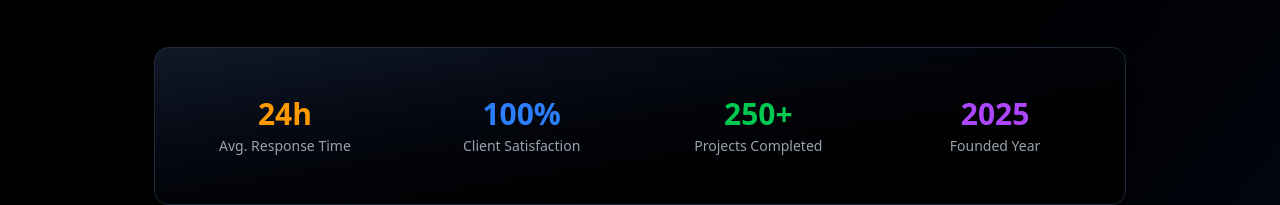
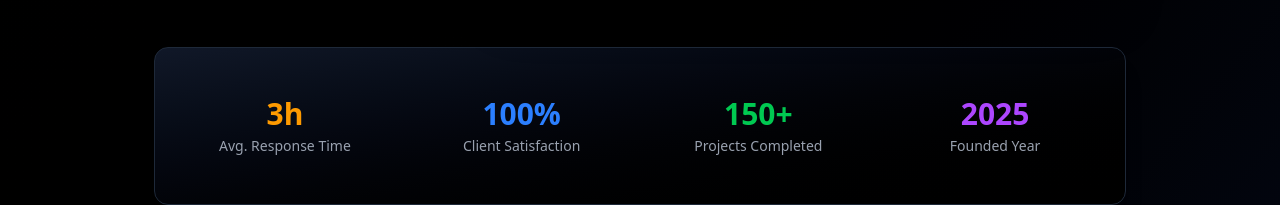
Before and after one commit to AnantDjha/vyaktify-media, a React (Vite) app in the folder frontend--/: page /contact in a window 1280 px wide. Shown: the part 1195-1400 px from the top of the page. Built offline with nearby package versions, Linux system fonts and the light colour scheme.

Commit message:
just a push

```diff
--- a/frontend--/src/contact/contact-page.tsx
+++ b/frontend--/src/contact/contact-page.tsx
@@ -597,7 +597,7 @@ export default function ContactPage() {
                         <CardContent className="p-5 md:p-6">
                             <div className="grid grid-cols-2 md:grid-cols-4 gap-4 md:gap-6">
                                 <div className="text-center">
-                                    <div className="text-2xl md:text-3xl font-bold text-amber-500 mb-1">24h</div>
+                                    <div className="text-2xl md:text-3xl font-bold text-amber-500 mb-1">3h</div>
                                     <p className="text-gray-400 text-xs md:text-sm">Avg. Response Time</p>
                                 </div>
                                 <div className="text-center">
@@ -605,7 +605,7 @@ export default function ContactPage() {
                                     <p className="text-gray-400 text-xs md:text-sm">Client Satisfaction</p>
                                 </div>
                                 <div className="text-center">
-                                    <div className="text-2xl md:text-3xl font-bold text-green-500 mb-1">250+</div>
+                                    <div className="text-2xl md:text-3xl font-bold text-green-500 mb-1">150+</div>
                                     <p className="text-gray-400 text-xs md:text-sm">Projects Completed</p>
                                 </div>
                                 <div className="text-center">
--- a/frontend--/src/home/landing-component/front-banner.tsx
+++ b/frontend--/src/home/landing-component/front-banner.tsx
@@ -148,7 +148,7 @@ export const FrontBanner = () => {
                     >
                         <div className="grid grid-cols-2 md:grid-cols-4 gap-6">
                             {[
-                                { value: "250+", label: "Projects Delivered" },
+                                { value: "150+", label: "Projects Delivered" },
                                 { value: "99%", label: "Client Satisfaction" },
                                 { value: "24/7", label: "Support" },
                                 { value: "360°", label: "Strategy" }
```
